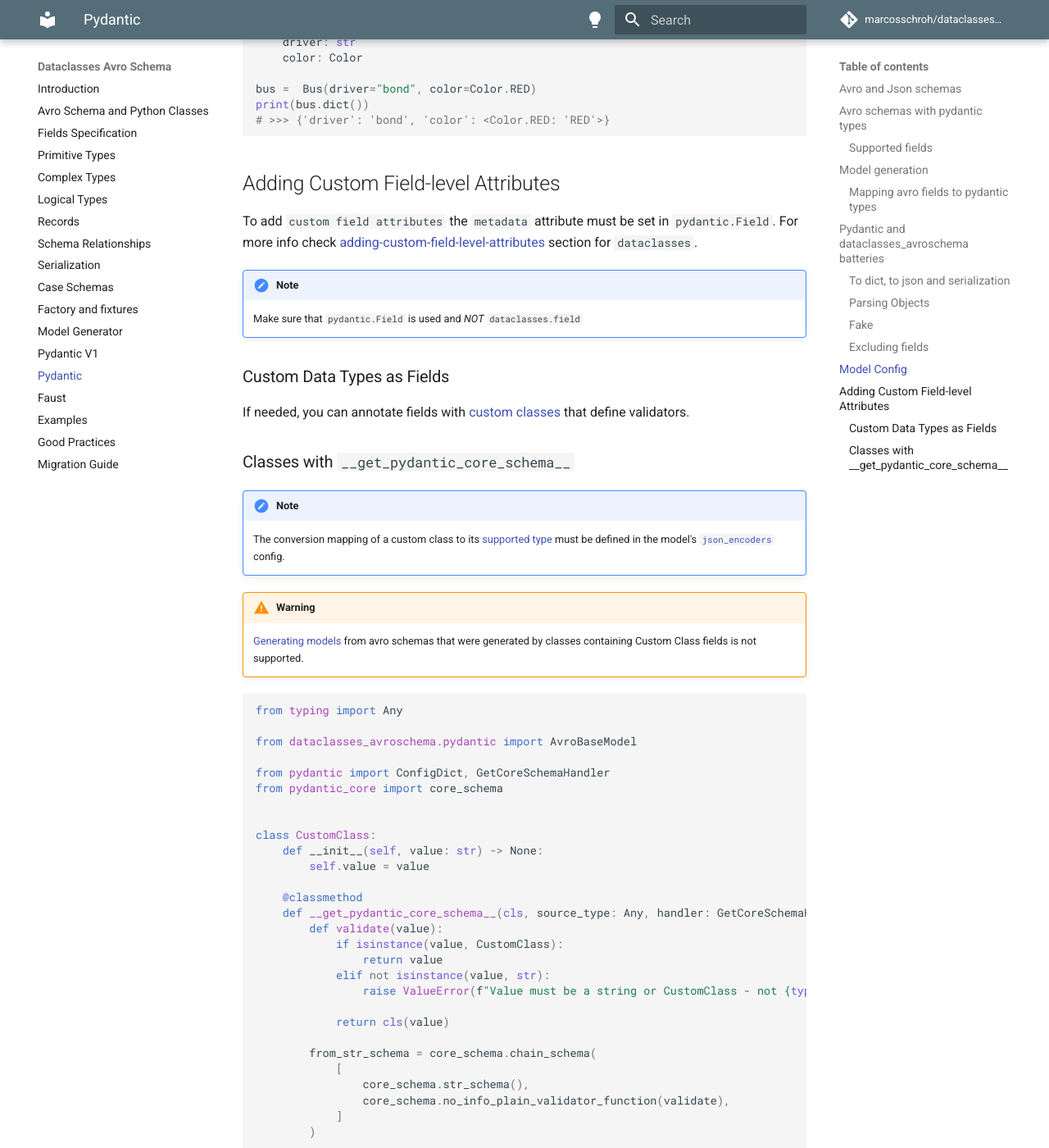
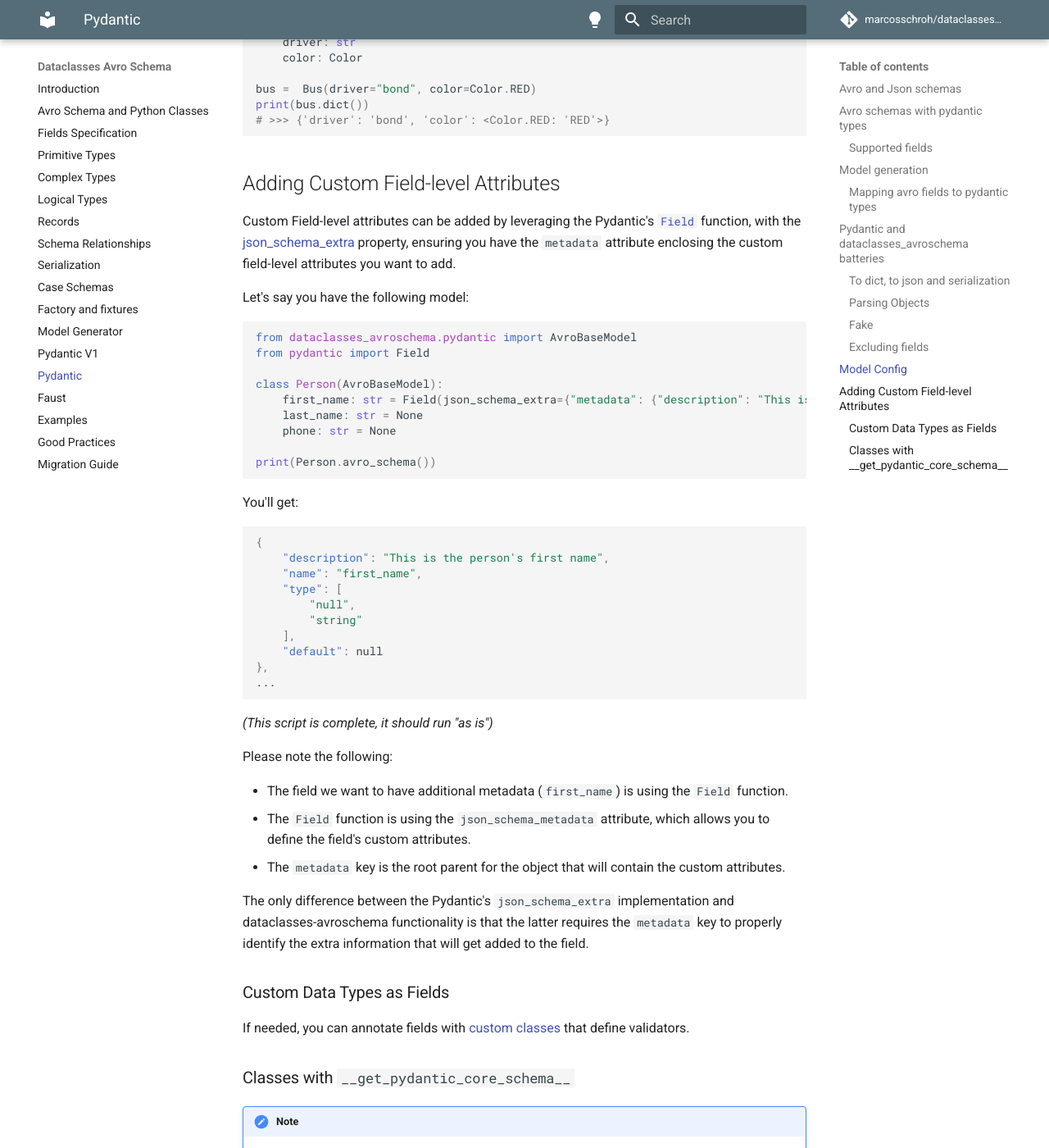
Before and after one commit to marcosschroh/dataclasses-avroschema, an MkDocs documentation site: the page built from docs/pydantic.md, in a window 1280 px wide and 1400 px high, scrolled down 10407 px. Shown: the whole window at 82% size. Built offline with MkDocs 1.6.1 and Material for MkDocs 9.7.7, drawn with Linux system fonts in a browser that asks for light colours; comment, search, counter and statistics services are not loaded.

Commit message:
docs: fixes the Pydantic's custom field-level attributes docs (#854)
* Fixes the Pydantic's custom field-level attributes

The custom field-level documentation when using Pydantic is referencing
the same instructions as if you were using data classes, but this
doesn't work, as Pydantic doesn't have a `metadata` key in their `Field`
function.

After some debugging, I found that you have to use the `json_schema_extra`
parameter in `Field`, passing a dictionary whose main key is `metadata`,
with the object containing the field-level metadata you want to add.

I tested this out with the latest Pydantic version and it works. I am
unsure about Pydantic's v1, so this PR is only addressing the latest
Pydantic docs.

I am happy to update the documentation for v1 if it works the same way.

* fix(docs): removes stray character

Removes a '%' character that slipped in the code sample for the custom
field-level metadata section

````diff
--- a/docs/pydantic.md
+++ b/docs/pydantic.md
@@ -445,10 +445,47 @@
 
 ## Adding Custom Field-level Attributes
 
-To add `custom field attributes` the `metadata` attribute must be set in `pydantic.Field`. For more info check [adding-custom-field-level-attributes](https://marcosschroh.github.io/dataclasses-avroschema/fields_specification/#adding-custom-field-level-attributes) section for `dataclasses`.
+Custom Field-level attributes can be added by leveraging the Pydantic's [`Field`](https://docs.pydantic.dev/latest/api/fields/#pydantic.fields.Field) function, with the [json_schema_extra](https://docs.pydantic.dev/latest/concepts/json_schema/#customizing-json-schema) property, ensuring you have the `metadata` attribute enclosing the custom field-level attributes you want to add.
 
-!!! note
-    Make sure that `pydantic.Field` is used and *NOT* `dataclasses.field`
+Let's say you have the following model:
+
+```python
+from dataclasses_avroschema.pydantic import AvroBaseModel
+from pydantic import Field
+
+class Person(AvroBaseModel):
+    first_name: str = Field(json_schema_extra={"metadata": {"description": "This is the person's first name"}}, default=None)
+    last_name: str = None
+    phone: str = None
+
+print(Person.avro_schema())
+```
+
+You'll get:
+
+```json
+{
+    "description": "This is the person's first name",
+    "name": "first_name",
+    "type": [
+        "null",
+        "string"
+    ],
+    "default": null
+},
+...
+```
+
+*(This script is complete, it should run "as is")*
+
+Please note the following:
+
+- The field we want to have additional metadata (`first_name`) is using the `Field` function.
+- The `Field` function is using the `json_schema_metadata` attribute, which allows you to define the field's custom attributes.
+- The `metadata` key is the root parent for the object that will contain the custom attributes.
+
+The only difference between the Pydantic's `json_schema_extra` implementation and dataclasses-avroschema functionality is that the latter requires the `metadata` key to properly identify the extra information that will get added to the field.
+
 
 ### Custom Data Types as Fields
 
````
